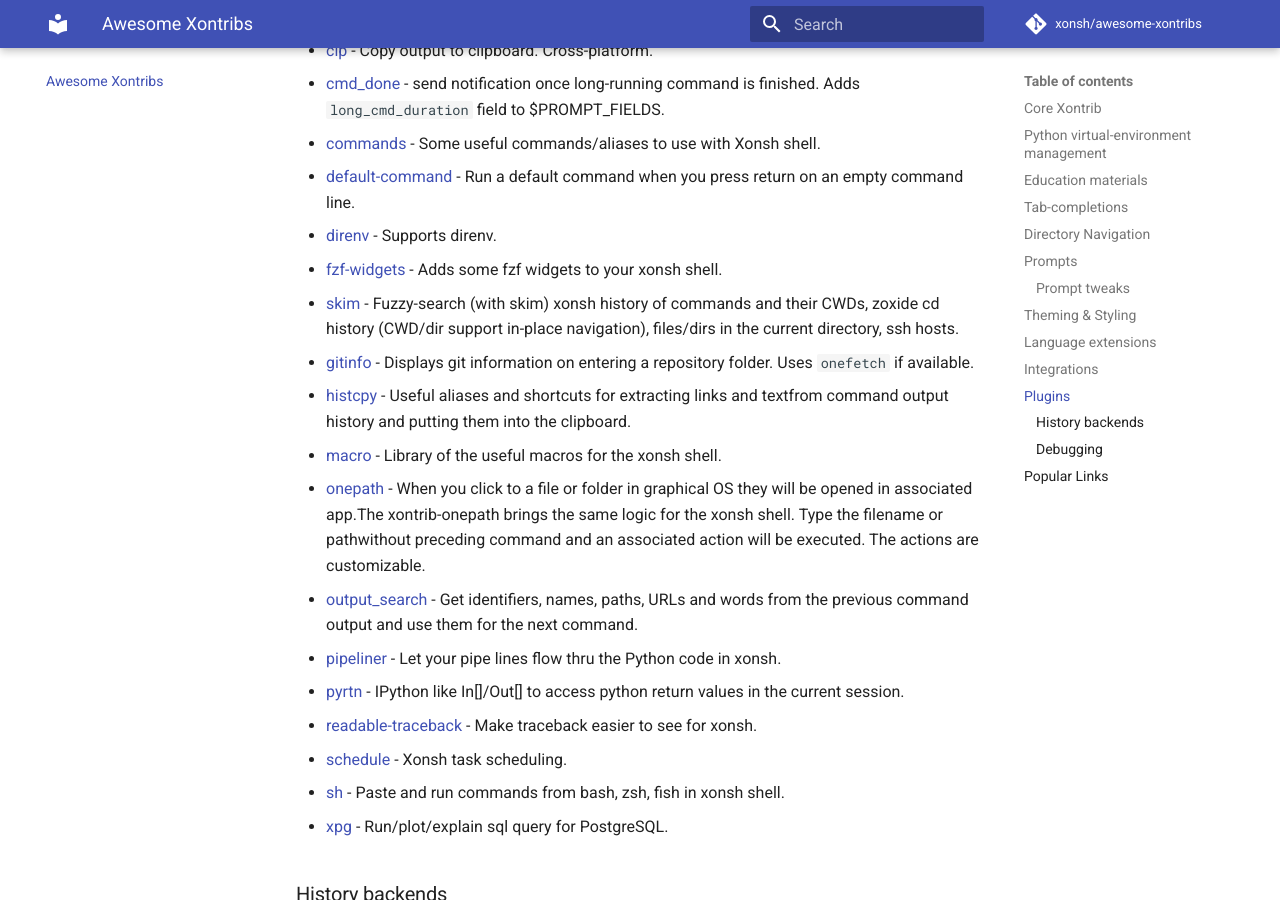
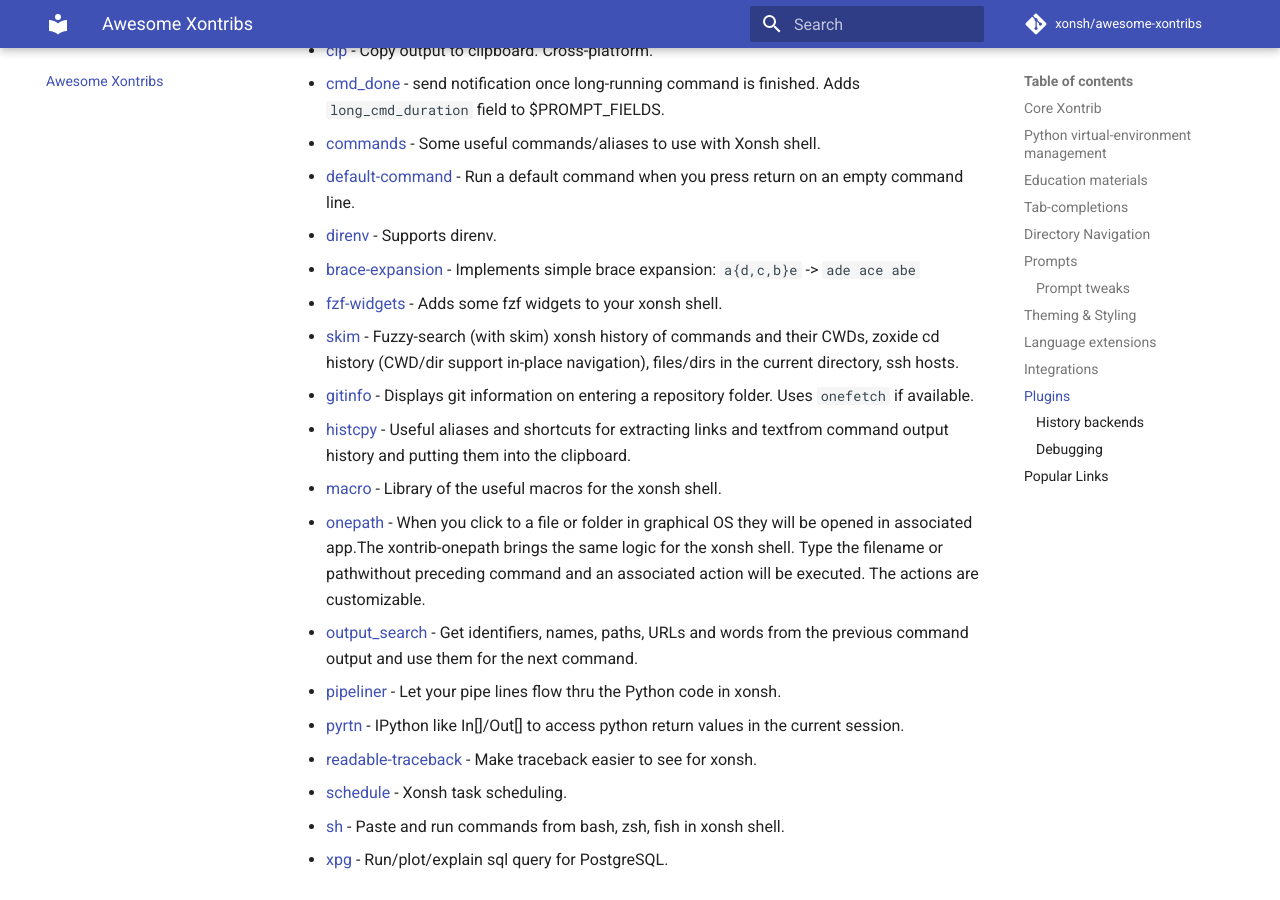
Before and after one commit to xonsh/awesome-xontribs, an MkDocs documentation site: the page built from docs/README.md, in a window 1280 px wide and 900 px high, scrolled down 4070 px. Built offline with MkDocs 1.6.1 and Material for MkDocs 9.7.7, drawn with Linux system fonts in a browser that asks for light colours; comment, search, counter and statistics services are not loaded.

Commit message:
Add xontrib-brace-expansion (#26)
* Standardize unordered list markers

* Add xontrib-brace-expansion

```diff
--- a/docs/README.md
+++ b/docs/README.md
@@ -34,9 +34,9 @@
 
 - [autovox](https://github.com/xonsh/xontrib-vox) - A framework for automatic vox.\* [voxapi](https://github.com/xonsh/xontrib-vox) - API for vox.
 
-* [avox](https://github.com/AstraLuma/xontrib-avox) - Policy for autovox based on project directories.
+- [avox](https://github.com/AstraLuma/xontrib-avox) - Policy for autovox based on project directories.
 
-* [avox_poetry](https://github.com/jnoortheen/xontrib-avox-poetry) - auto-activate venv as one cd into a poetry project folder. Activate `.venv` inside the project folder is also supported.
+- [avox_poetry](https://github.com/jnoortheen/xontrib-avox-poetry) - auto-activate venv as one cd into a poetry project folder. Activate `.venv` inside the project folder is also supported.
 
 ## Education materials
 
@@ -49,7 +49,7 @@
 
 - [abbrevs](https://github.com/xonsh/xontrib-abbrevs) - Expands input words as you type in xonsh shell (fish-shell-like abbreviations).
 
-* [apt_tabcomplete](https://github.com/DangerOnTheRanger/xonsh-apt-tabcomplete) - Adds tabcomplete functionality to apt-get/apt-cache inside of xonsh.
+- [apt_tabcomplete](https://github.com/DangerOnTheRanger/xonsh-apt-tabcomplete) - Adds tabcomplete functionality to apt-get/apt-cache inside of xonsh.
 
 - [argcomplete](https://github.com/anki-code/xontrib-argcomplete) - Argcomplete support to tab completion of python and xonsh scripts in xonsh.
 
@@ -61,7 +61,7 @@
 
 - [fish_completer](https://github.com/xonsh/xontrib-fish-completer) - Populate rich completions using fish shell instead of bash.
 
-* [jedi](https://github.com/xonsh/xontrib-jedi) - Use Jedi as xonsh's python completer.
+- [jedi](https://github.com/xonsh/xontrib-jedi) - Use Jedi as xonsh's python completer.
 
 - [makefile_complete](https://gitlab.com/taconi/xontrib-makefile-complete) - Adds tabcomplete functionality to make inside of xonsh.
 
@@ -77,7 +77,7 @@
 
 - [cd](https://github.com/eugenesvk/xontrib-cd) - 'cd' to any path without escaping in xonsh shell ('cd '→'cd! ').
 
-* [free_cwd](https://github.com/xonsh/xontrib-free-cwd) - This will release the lock on the current directory whenever the prompt is shown.
+- [free_cwd](https://github.com/xonsh/xontrib-free-cwd) - This will release the lock on the current directory whenever the prompt is shown.
 
 - [hist_navigator](https://github.com/jnoortheen/xontrib-hist-navigator) - fish like `nextd` and `prevd` with default keybindings.
 
@@ -127,7 +127,7 @@
 
 - [bashisms](https://xon.sh/api/_autosummary/xontribs/xontrib.bashisms.html#module-xontrib.bashisms) - Bash-like interface extensions for xonsh.
 
-* [distributed](https://github.com/xonsh/xontrib-distributed) - The [distributed](https://pypi.org/project/distributed/) parallel computing library hooks for xonsh.
+- [distributed](https://github.com/xonsh/xontrib-distributed) - The [distributed](https://pypi.org/project/distributed/) parallel computing library hooks for xonsh.
 
 - [jupyter](https://github.com/xonsh/xontrib-jupyter) - Jupyter Notebook kernel for Xonsh.
 
@@ -168,6 +168,8 @@
 - [default-command](https://github.com/oh-my-xonsh/xontrib-default-command) - Run a default command when you press return on an empty command line.
 
 - [direnv](https://github.com/74th/xonsh-direnv) - Supports direnv.
+
+- [brace-expansion](https://pypi.org/project/xontrib-brace-expansion/) - Implements simple brace expansion: `a{d,c,b}e` -> `ade ace abe`
 
 - [fzf-widgets](https://github.com/laloch/xontrib-fzf-widgets) - Adds some fzf widgets to your xonsh shell.
 
```
